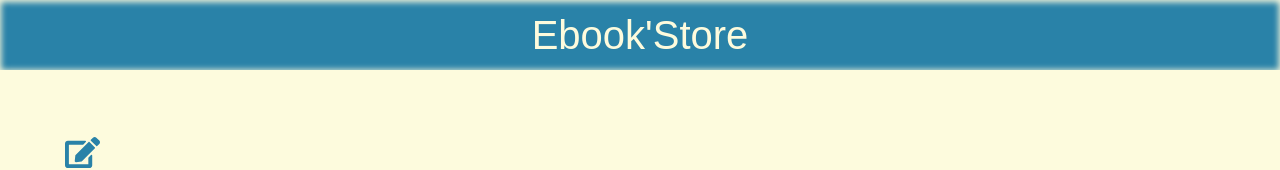
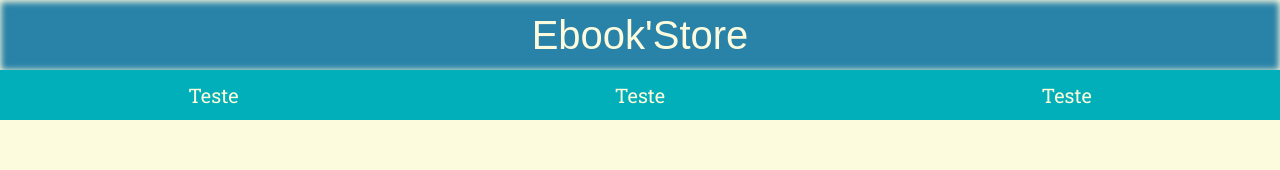
Before and after one commit to EDUSSBR/projeto15-EBOOK-S-STORE-front, a React (Create React App) app: page /products/1 in a window 1280 px wide. Shown: the top 170 px of the page. Built offline with nearby package versions, Linux system fonts and the light colour scheme; no server answers; a web font is replaced by a local one.

Commit message:
feat: menu

```diff
--- a/src/components/Header.js
+++ b/src/components/Header.js
@@ -1,9 +1,19 @@
 import styled from "styled-components";
 
 export function Header() {
-  return <HeaderContainer>
-    <p>Ebook'Store</p>
-  </HeaderContainer>
+  return (
+    <>
+    <HeaderContainer>
+      <p>Ebook'Store</p>
+    </HeaderContainer>
+    <Menu>
+      <p>Teste</p>
+      <p>Teste</p>
+      <p>Teste</p>
+    </Menu>
+    </>
+  )
+
 }
 
 const HeaderContainer = styled.header`
@@ -25,3 +35,19 @@ p {
   border-radius:4px;
 }
 `
+
+const Menu = styled.div`
+  width: 100%;
+  height: 50px;
+  background-color: #00afb9;
+  display: flex;
+  justify-content: space-around;
+  align-items: center;
+  box-shadow: inset 0px 1px 6px 1px #FDFBDD,
+            outset 0px -1px 6px 1px #FDFBDD,
+            0px 1px 14px 1px #FDFBDD;
+  p{
+    color: #FDFCDC;
+    font-size: 20px;
+  }
+`
--- a/src/pages/ProductPage.js
+++ b/src/pages/ProductPage.js
@@ -3,7 +3,6 @@ import { useState } from "react"
 import { useEffect } from "react"
 import { useNavigate, useParams } from "react-router-dom"
 import styled from "styled-components"
-import editionButton from "../images/lapis.png"
 import { Circles } from "react-loader-spinner"
 import { FaEdit } from 'react-icons/fa'
 
@@ -92,7 +91,7 @@ export default function ProductPage() {
 
 const PageProdutc = styled.div`
     width: 100%;
-    height: 100vh;
+    height: calc(100vh - 120px);
     background-color: #FDFCDC;
 `
 const BookTittle = styled.div`
```
